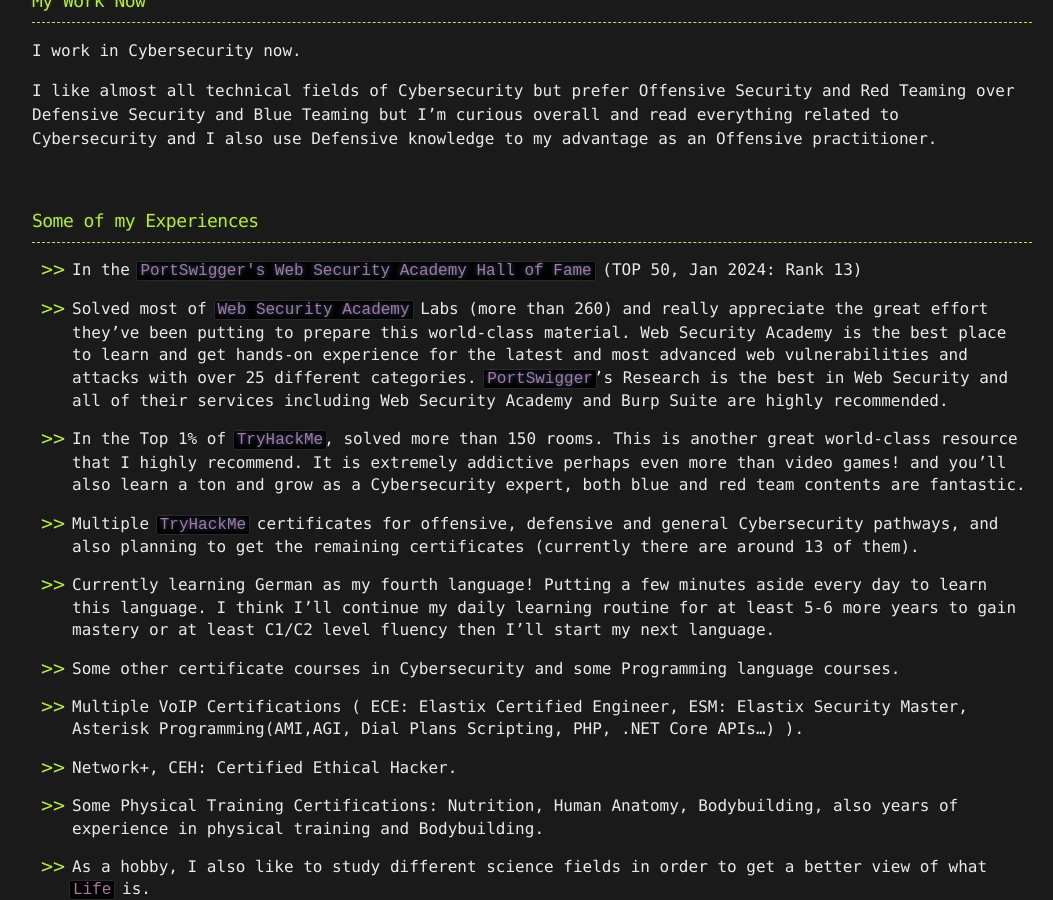
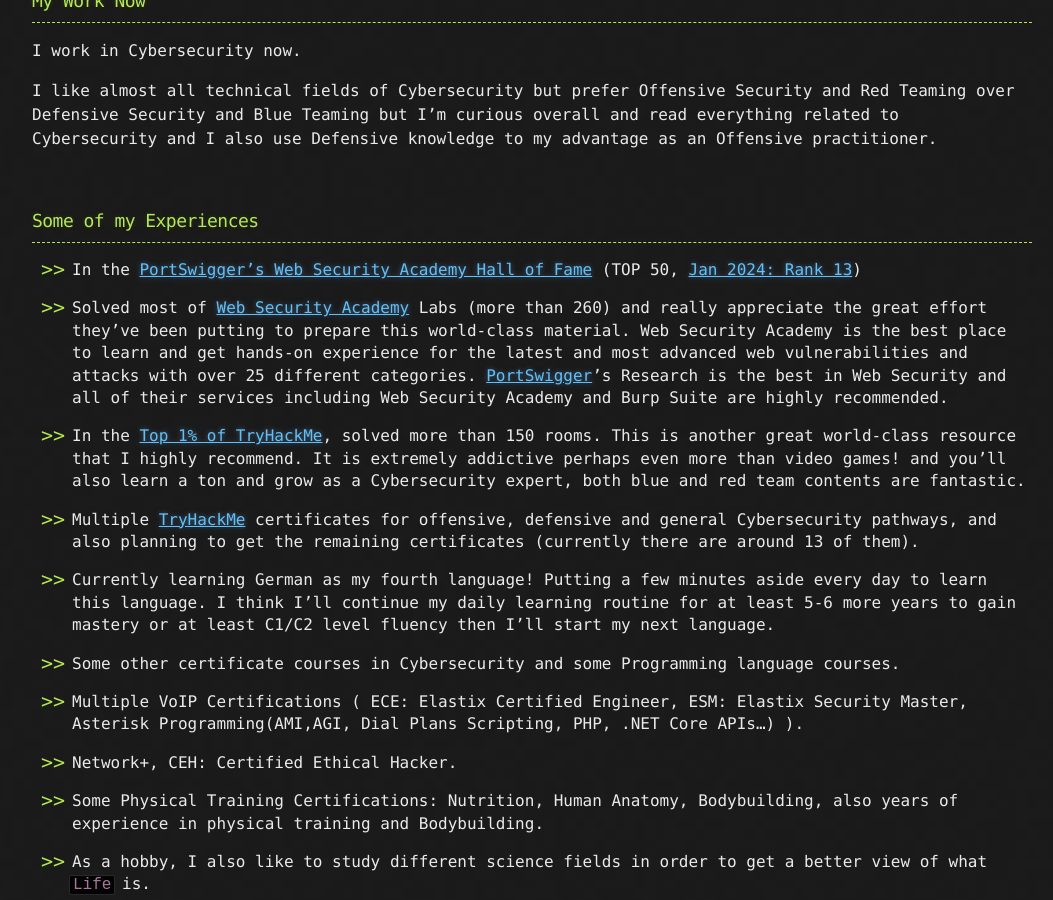
Before and after one commit to CamoCatX/camocatx.github.io, a Jekyll site: the page built from about.md, in a window 1280 px wide and 900 px high, scrolled down 1088 px. Shown: the whole window, without its empty margins (108-1161 px from the left). Built offline with Jekyll 4.4.1, drawn with Linux system fonts in a browser that asks for light colours.

Commit message:
Update about.md

```diff
--- a/about.md
+++ b/about.md
@@ -45,13 +45,13 @@ I like almost all technical fields of Cybersecurity but prefer Offensive Securit
 ### Some of my Experiences
 * * *
 
-* In the <a href="https://portswigger.net/web-security/hall-of-fame" class="no-decoration"><code class="language-plaintext highlighter-rouge">PortSwigger's Web Security Academy Hall of Fame</code></a> (TOP 50, Jan 2024: Rank 13)
+* In the [PortSwigger's Web Security Academy Hall of Fame](https://portswigger.net/web-security/hall-of-fame) (TOP 50, [Jan 2024: Rank 13](https://web.archive.org/web/20240121103136/https://portswigger.net/web-security/hall-of-fame))
 
-* Solved most of <a href="https://portswigger.net/web-security/learning-path" class="no-decoration"><code class="language-plaintext highlighter-rouge">Web Security Academy</code></a> Labs (more than 260) and really appreciate the great effort they've been putting to prepare this world-class material. Web Security Academy is the best place to learn and get hands-on experience for the latest and most advanced web vulnerabilities and attacks with over 25 different categories. <a href="https://portswigger.net" class="no-decoration"><code class="language-plaintext highlighter-rouge">PortSwigger</code></a>'s Research is the best in Web Security and all of their services including Web Security Academy and Burp Suite are highly recommended.
+* Solved most of [Web Security Academy](https://portswigger.net/web-security/learning-path) Labs (more than 260) and really appreciate the great effort they've been putting to prepare this world-class material. Web Security Academy is the best place to learn and get hands-on experience for the latest and most advanced web vulnerabilities and attacks with over 25 different categories. [PortSwigger](https://portswigger.net)'s Research is the best in Web Security and all of their services including Web Security Academy and Burp Suite are highly recommended.
 
-* In the Top 1% of <a href="https://tryhackme.com" class="no-decoration"><code class="language-plaintext highlighter-rouge">TryHackMe</code></a>, solved more than 150 rooms. This is another great world-class resource that I highly recommend. It is extremely addictive perhaps even more than video games! and you'll also learn a ton and grow as a Cybersecurity expert, both blue and red team contents are fantastic.
+* In the [Top 1% of TryHackMe](https://tryhackme.com/p/nima), solved more than 150 rooms. This is another great world-class resource that I highly recommend. It is extremely addictive perhaps even more than video games! and you'll also learn a ton and grow as a Cybersecurity expert, both blue and red team contents are fantastic.
 
-* Multiple <a href="https://tryhackme.com" class="no-decoration"><code class="language-plaintext highlighter-rouge">TryHackMe</code></a> certificates for offensive, defensive and general Cybersecurity pathways, and also planning to get the remaining certificates (currently there are around 13 of them).
+* Multiple [TryHackMe](https://tryhackme.com) certificates for offensive, defensive and general Cybersecurity pathways, and also planning to get the remaining certificates (currently there are around 13 of them).
 
 * Currently learning German as my fourth language! Putting a few minutes aside every day to learn this language. I think I'll continue my daily learning routine for at least 5-6 more years to gain mastery or at least C1/C2 level fluency then I'll start my next language.
 
```
